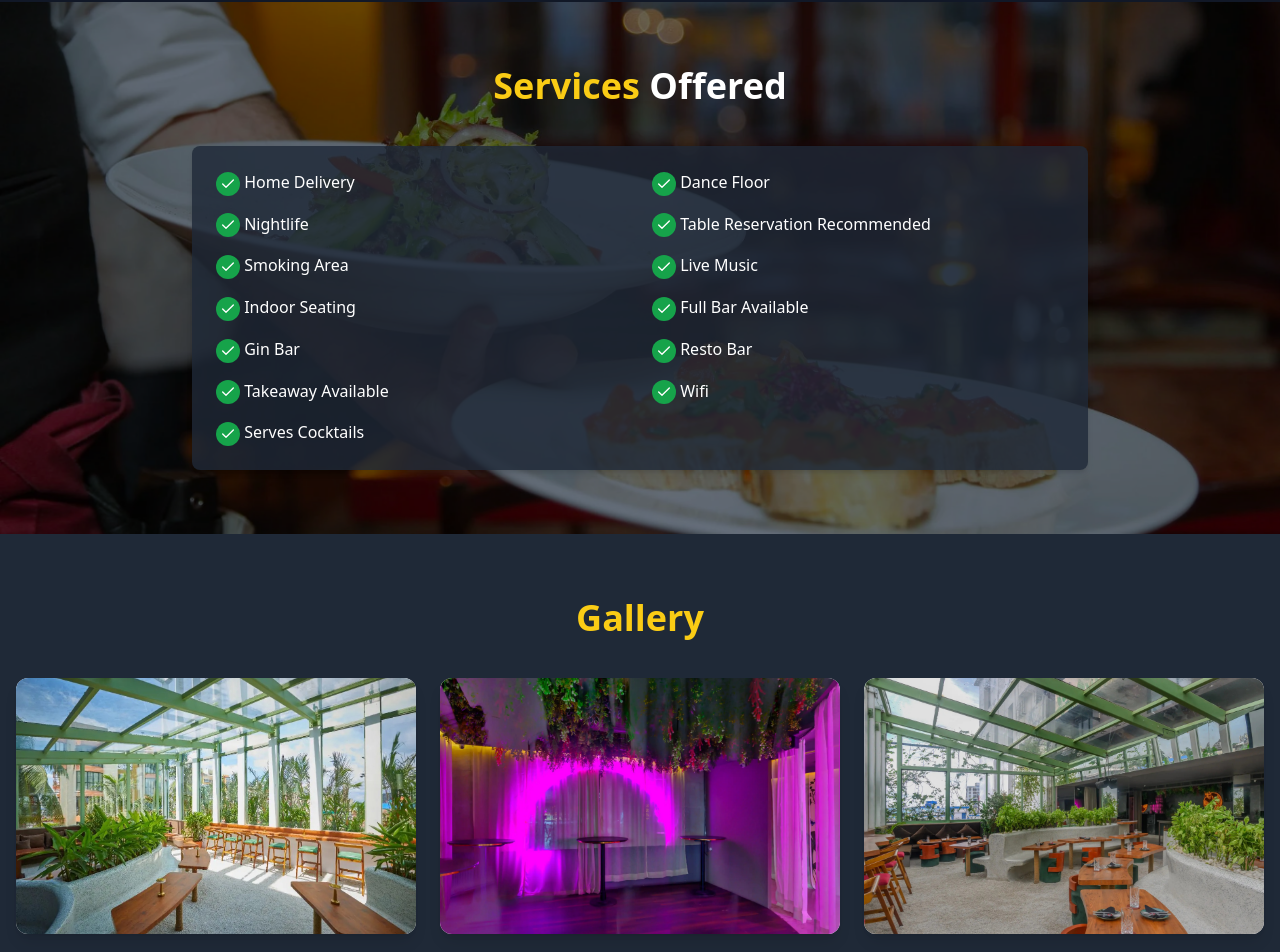
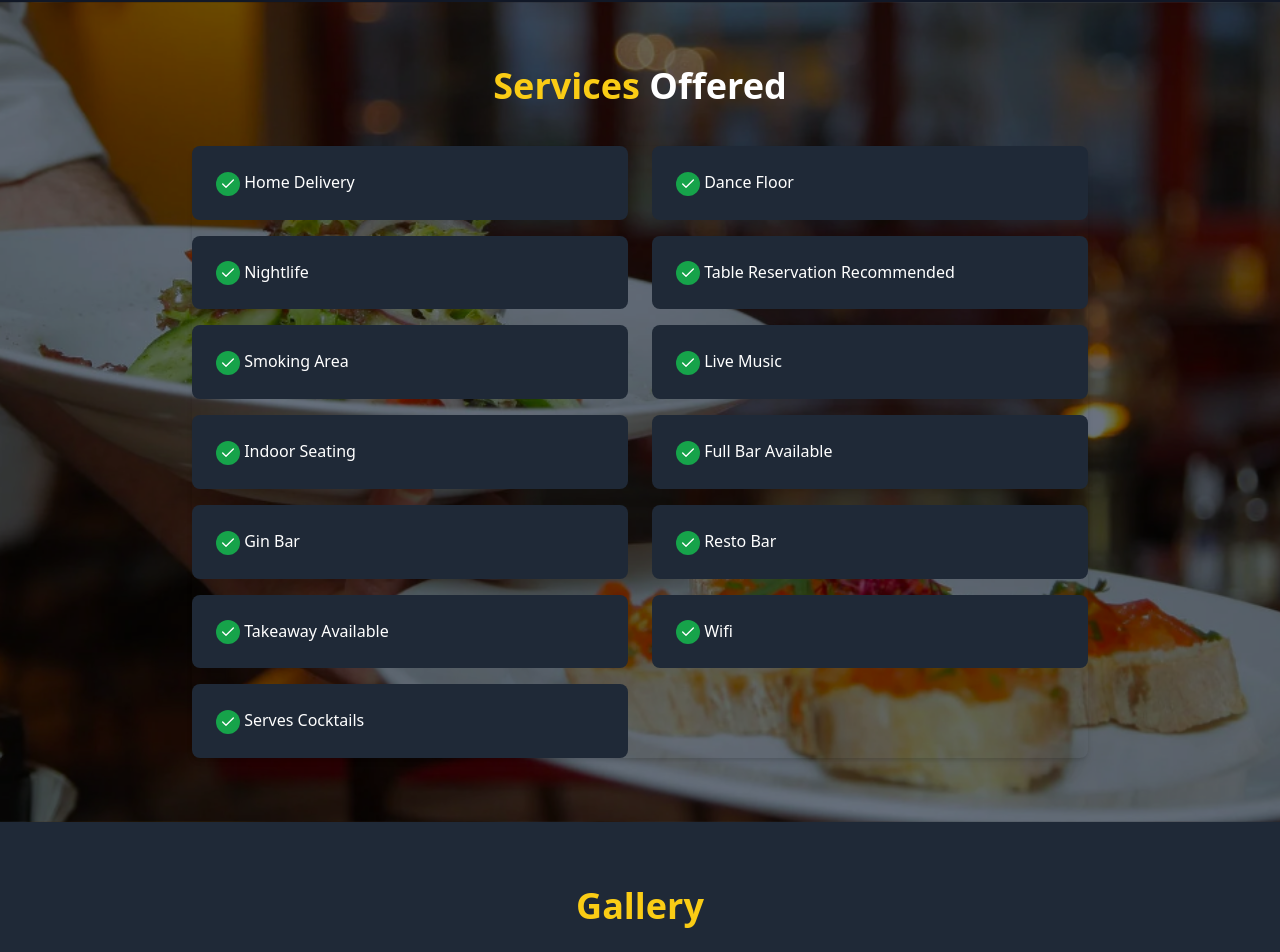
Before and after one commit to Raktimmaity/ginko_new, a React (Vite) app: page / in a window 1280 px wide. Shown: the part 1098-2050 px from the top of the page. Built offline with nearby package versions, Linux system fonts and the light colour scheme.

Commit message:
update services section

```diff
--- a/src/components/Services.jsx
+++ b/src/components/Services.jsx
@@ -18,24 +18,24 @@ const Services = () => {
           <h2 className="text-4xl font-bold text-yellow-400 text-center mb-10">
             Services <span className="text-white">Offered</span>
           </h2>
-          <div className="bg-gray-800 bg-opacity-80 p-6 rounded-lg shadow-md">
+          <div className="rounded-lg shadow-md">
             <div className="grid grid-cols-1 md:grid-cols-2 gap-6">
               <ul className="space-y-4 list-none">
-                <li><Check className="inline text-white bg-green-600 rounded-full p-1"/> Home Delivery</li>
-                <li><Check className="inline text-white bg-green-600 rounded-full p-1"/> Nightlife</li>
-                <li><Check className="inline text-white bg-green-600 rounded-full p-1"/> Smoking Area</li>
-                <li><Check className="inline text-white bg-green-600 rounded-full p-1"/> Indoor Seating</li>
-                <li><Check className="inline text-white bg-green-600 rounded-full p-1"/> Gin Bar</li>
-                <li><Check className="inline text-white bg-green-600 rounded-full p-1"/> Takeaway Available</li>
-                <li><Check className="inline text-white bg-green-600 rounded-full p-1"/> Serves Cocktails</li>
+                <li className="bg-gray-800 p-6 rounded-lg"><Check className="inline text-white bg-green-600 rounded-full p-1"/> Home Delivery</li>
+                <li className="bg-gray-800 p-6 rounded-lg"><Check className="inline text-white bg-green-600 rounded-full p-1"/> Nightlife</li>
+                <li className="bg-gray-800 p-6 rounded-lg"><Check className="inline text-white bg-green-600 rounded-full p-1"/> Smoking Area</li>
+                <li className="bg-gray-800 p-6 rounded-lg"><Check className="inline text-white bg-green-600 rounded-full p-1"/> Indoor Seating</li>
+                <li className="bg-gray-800 p-6 rounded-lg"><Check className="inline text-white bg-green-600 rounded-full p-1"/> Gin Bar</li>
+                <li className="bg-gray-800 p-6 rounded-lg"><Check className="inline text-white bg-green-600 rounded-full p-1"/> Takeaway Available</li>
+                <li className="bg-gray-800 p-6 rounded-lg"><Check className="inline text-white bg-green-600 rounded-full p-1"/> Serves Cocktails</li>
               </ul>
               <ul className="space-y-4 list-none">
-                <li><Check className="inline text-white bg-green-600 rounded-full p-1"/> Dance Floor</li>
-                <li><Check className="inline text-white bg-green-600 rounded-full p-1"/> Table Reservation Recommended</li>
-                <li><Check className="inline text-white bg-green-600 rounded-full p-1"/> Live Music</li>
-                <li><Check className="inline text-white bg-green-600 rounded-full p-1"/> Full Bar Available</li>
-                <li><Check className="inline text-white bg-green-600 rounded-full p-1"/> Resto Bar</li>
-                <li><Check className="inline text-white bg-green-600 rounded-full p-1"/> Wifi</li>
+                <li className="bg-gray-800 p-6 rounded-lg"><Check className="inline text-white bg-green-600 rounded-full p-1"/> Dance Floor</li>
+                <li className="bg-gray-800 p-6 rounded-lg"><Check className="inline text-white bg-green-600 rounded-full p-1"/> Table Reservation Recommended</li>
+                <li className="bg-gray-800 p-6 rounded-lg"><Check className="inline text-white bg-green-600 rounded-full p-1"/> Live Music</li>
+                <li className="bg-gray-800 p-6 rounded-lg"><Check className="inline text-white bg-green-600 rounded-full p-1"/> Full Bar Available</li>
+                <li className="bg-gray-800 p-6 rounded-lg"><Check className="inline text-white bg-green-600 rounded-full p-1"/> Resto Bar</li>
+                <li className="bg-gray-800 p-6 rounded-lg"><Check className="inline text-white bg-green-600 rounded-full p-1"/> Wifi</li>
               </ul>
             </div>
           </div>
```
